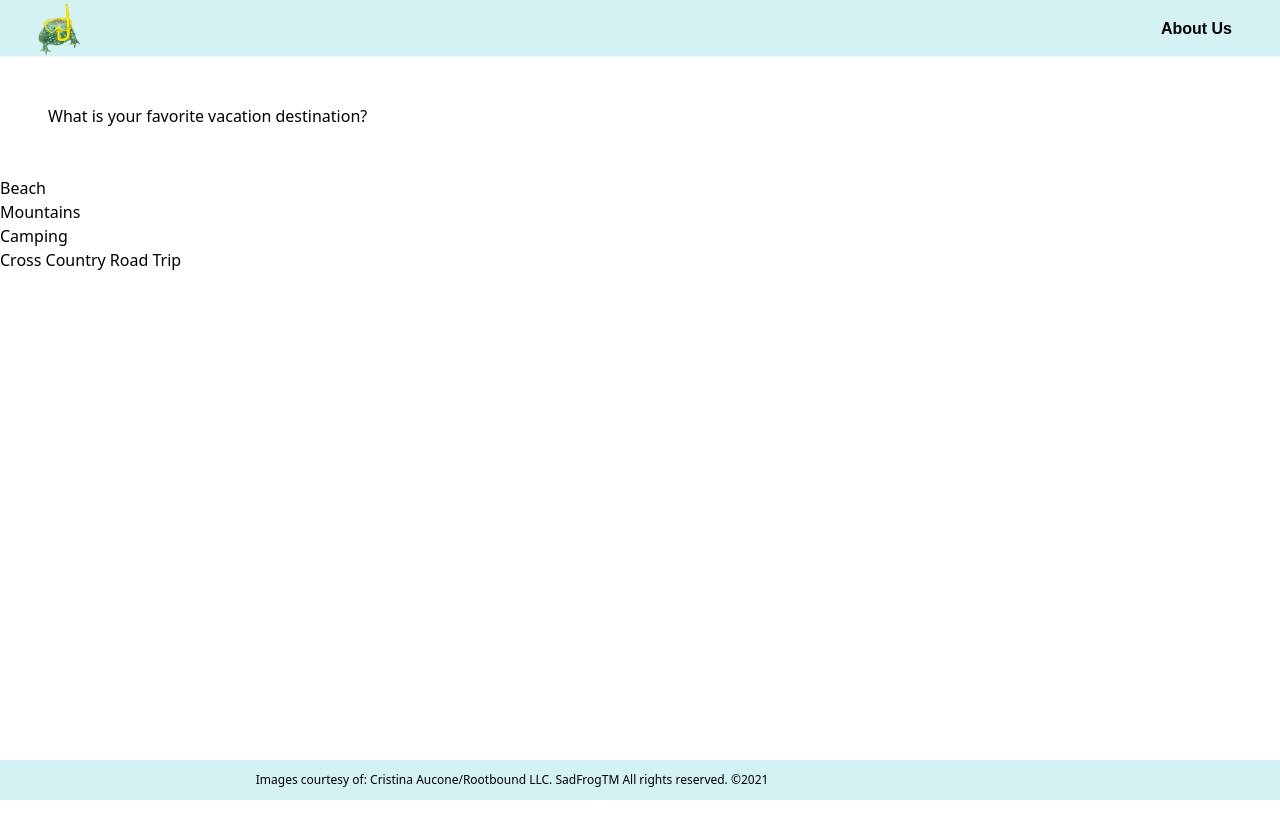
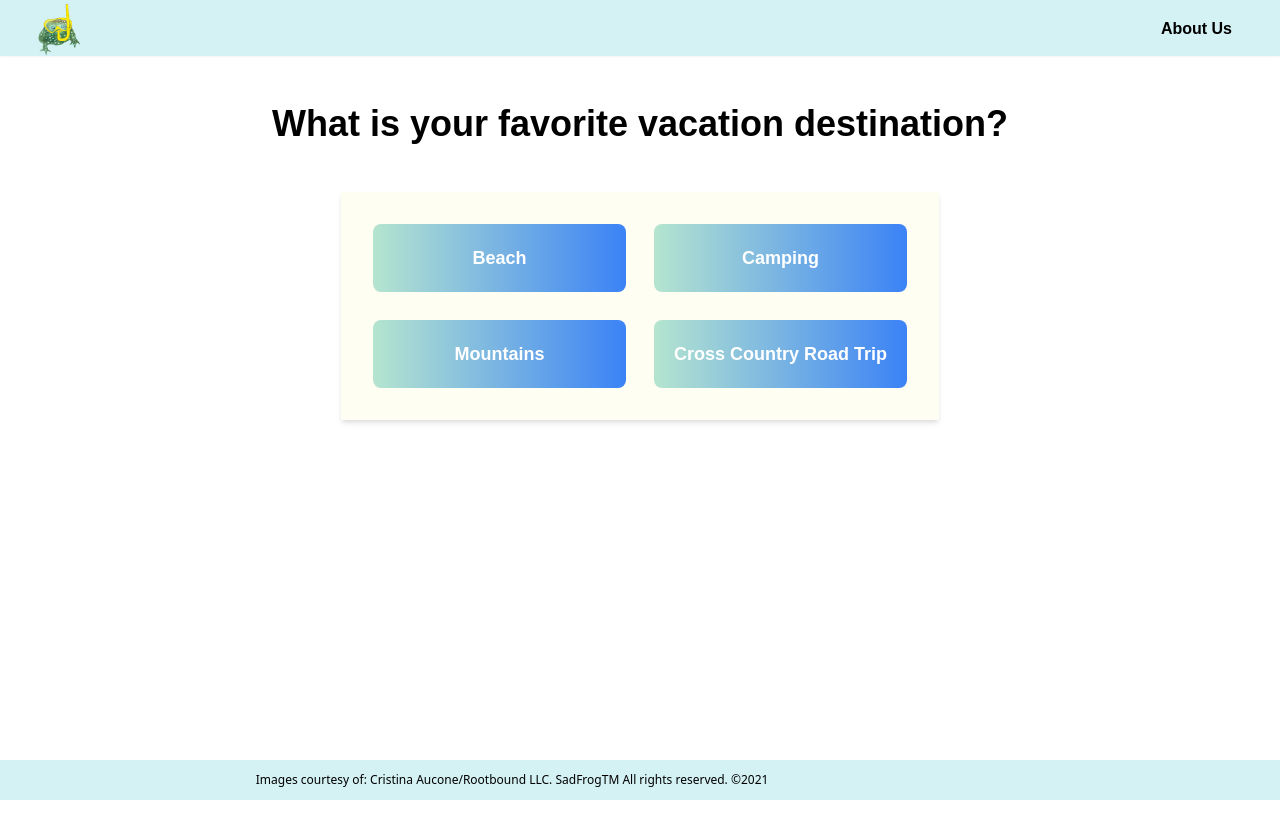
Before and after one commit to The-Road-to-Code/Toadally-Legit-Quiz, a React (Create React App) app: page /quiz in a window 1280 px wide. Shown: the top 838 px of the page. Before the commit the page ends 800 px from the top, so only its background shows below. Built offline with nearby package versions, Linux system fonts and the light colour scheme.

Commit message:
quiz button styling

```diff
--- a/src/components/Home/Main.jsx
+++ b/src/components/Home/Main.jsx
@@ -26,6 +26,7 @@ const Main = () => {
                     Post your results on Twitter to expand your frog community!
                 </h3>
             </section>
+            <div className="pb-10">
                 <Link
                     className=" font-Quicksand hover:text-white mt-10 py-6 px-10 bg-gradient-to-r from-mint to-blue-500 hover:from-pink rounded-full text-3xl transition duration-300 ease-in-out flex items-center animate-bounce"
                     to="/quiz"
@@ -33,6 +34,7 @@ const Main = () => {
                     Start Quiz
                 </Link>
             </div>
+        </div>
     );
 };
 
--- a/src/containers/QuizContainer.jsx
+++ b/src/containers/QuizContainer.jsx
@@ -6,15 +6,28 @@ function QuizContainer() {
 
     return (
         <section>
-            <article>
-                <h3 className="m-12">{questions[answers.length].question}</h3>
-                <ul id="answers">
-                    {questions[answers.length].answers.map((answer, idx) => (
-                        <li key={idx} onClick={() => handleAnswer(idx)}>
-                            {answer}
-                        </li>
-                    ))}
-                </ul>
+            <article className=" h-screen">
+                <h3 className="flex flex-col justify-center items-center text-center font-Montserrat m-12 font-black font-Quicksand lg:text-4xl sm:text-3xl text-2xl">
+                    {questions[answers.length].question}
+                </h3>
+                <div className="grid grid cols-2 gap-12 mt-6 flex flex-col justify-center items-center">
+                    <ul
+                        className=" bg-cream grid shadow-md   grid-cols-2 grid-rows-2 gap-x-3 gap-y-3 grid-flow-col w-auto h-auto p-6 text-white-800 text-lg font-bold font-Quicksand"
+                        id="answers"
+                    >
+                        {questions[answers.length].answers.map(
+                            (answer, idx) => (
+                                <li
+                                    className="rounded-lg px-5 py-5 bg-gradient-to-r from-mint to-blue-500 text-white transition duration-500 ease-in-out transform hover:-translate-y-1 hover:scale-110 p-6 m-2 flex flex-col justify-center items-center"
+                                    key={idx}
+                                    onClick={() => handleAnswer(idx)}
+                                >
+                                    {answer}
+                                </li>
+                            )
+                        )}
+                    </ul>
+                </div>
             </article>
         </section>
     );
--- a/src/containers/ResultsContainer.jsx
+++ b/src/containers/ResultsContainer.jsx
@@ -5,30 +5,42 @@ import TwitterButton from '../components/Results/TwitterButton';
 import { ResultsContext } from '../hooks/ResultsContextProvider';
 
 export function ResultsContainer() {
-    const { answers, questions, history, clearAnswers } = useContext(ResultsContext);
+    const { answers, questions, history, clearAnswers } =
+        useContext(ResultsContext);
     const totalsArr = getToadals(answers, questions);
     const frog = getFrog(totalsArr, frogs);
 
     return (
         <>
-            <div className="flex justify-center p-10">
+            <div className="flex justify-center p-10 bg-cream">
                 <div className="flex flex-col max-w-3xl rounded shadow-lg h-full w-full p-10 bg-cream">
                     <img className="w-full" src={frog.url} alt={frog.name} />
-                    <p className="p-5 font-Quicksand font-bold">{frog.summary}</p>
+                    <p className="p-5 font-Quicksand font-bold">
+                        {frog.summary}
+                    </p>
                     <ul className="p-5">
                         {frog.suggestedHobbies.map((hobby) => (
                             <li key={hobby.hobby}>
-                                <a className="font-Montserrat hover:bg-blue-400 hover:text-white" href={hobby.url}>{hobby.hobbyType}</a>
+                                <a
+                                    className="font-Montserrat hover:bg-blue-400 hover:text-white"
+                                    href={hobby.url}
+                                >
+                                    {hobby.hobbyType}
+                                </a>
                             </li>
                         ))}
                     </ul>
                     <div className="w-42 flex flex-wrap justify-center items-center space-x-8 mt-2">
                         <TwitterButton frog={frog} />
-                        <button className="rounded-lg px-5 py-5 bg-gradient-to-r from-mint to-blue-500 text-white transition duration-500 ease-in-out transform hover:-translate-y-1 hover:scale-110" onClick={() => {
+                        <button
+                            className="rounded-lg px-5 py-5 bg-gradient-to-r from-mint to-blue-500 text-white transition duration-500 ease-in-out transform hover:-translate-y-1 hover:scale-110"
+                            onClick={() => {
                                 clearAnswers();
                                 history.push('/');
                             }}
-                        >Retake the Quiz</button>
+                        >
+                            Retake the Quiz
+                        </button>
                     </div>
                 </div>
             </div>
--- a/src/data/questions.json
+++ b/src/data/questions.json
@@ -35,7 +35,7 @@
     {
         "id": "4",
         "question": "Which would you rather take care of?",
-        "answers": ["Plant", "Dog", "rock", "Frog"],
+        "answers": ["Plant", "Dog", "Rock", "Frog"],
         "toadValues": [
             [1, 3, 4, 1, 1, 2, 2, 4, 3],
             [3, 4, 1, 4, 2, 4, 4, 2, 1],
```
Lines whose indentation alone changed are shown as unchanged.
